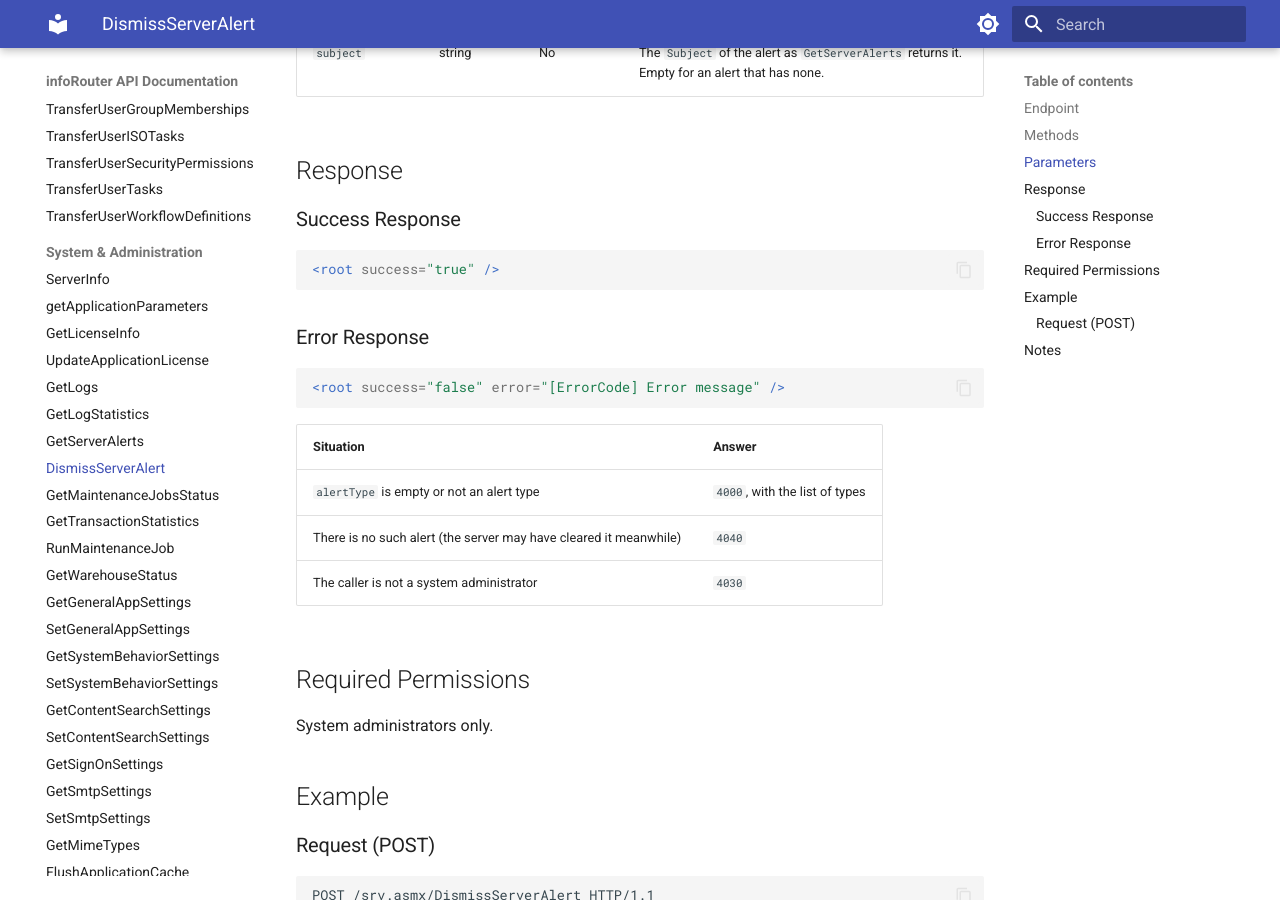
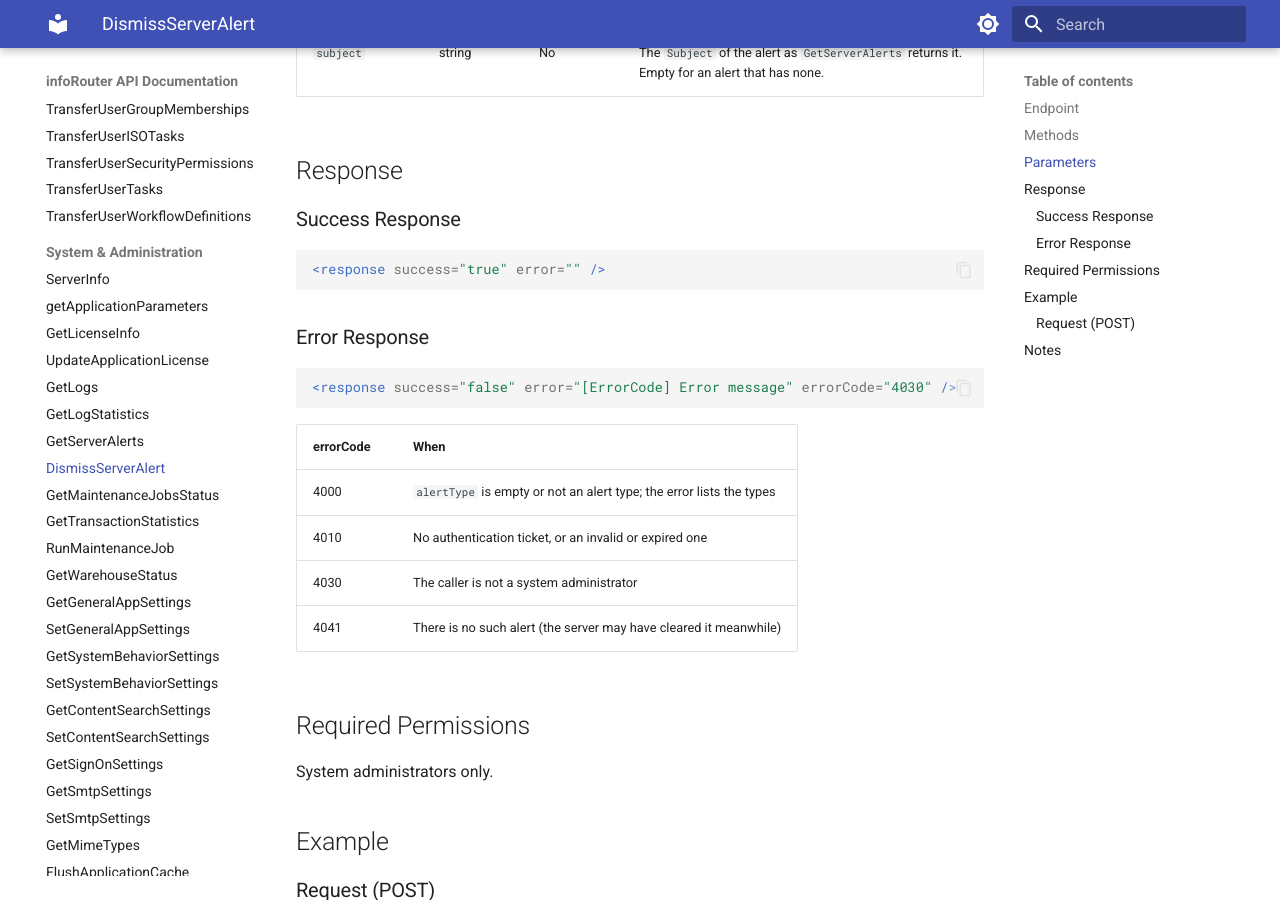
Before and after one commit to inforouter/apidocs, an MkDocs documentation site: the page built from docs/DismissServerAlert.md, in a window 1280 px wide and 900 px high, scrolled down 870 px. Built offline with MkDocs 1.6.1 and Material for MkDocs 9.7.7, drawn with Linux system fonts in a browser that asks for light colours.

Commit message:
Server alert pages: the answer is a response element, error codes 4010/4030/4041
Co-Authored-By: Claude Fable 5.2 <noreply@anthropic.com>

````diff
--- a/docs/DismissServerAlert.md
+++ b/docs/DismissServerAlert.md
@@ -26,19 +26,20 @@ Dismisses one server alert. The alert stays in the list of [GetServerAlerts](Get
 
 ### Success Response
 ```xml
-<root success="true" />
+<response success="true" error="" />
 ```
 
 ### Error Response
 ```xml
-<root success="false" error="[ErrorCode] Error message" />
+<response success="false" error="[ErrorCode] Error message" errorCode="4030" />
 ```
 
-| Situation | Answer |
-|-----------|--------|
-| `alertType` is empty or not an alert type | `4000`, with the list of types |
-| There is no such alert (the server may have cleared it meanwhile) | `4040` |
-| The caller is not a system administrator | `4030` |
+| errorCode | When |
+|-----------|------|
+| 4000 | `alertType` is empty or not an alert type; the error lists the types |
+| 4010 | No authentication ticket, or an invalid or expired one |
+| 4030 | The caller is not a system administrator |
+| 4041 | There is no such alert (the server may have cleared it meanwhile) |
 
 ## Required Permissions
 
````
Also changed, not shown: docs/GetServerAlerts.md (+9 -4 lines).
